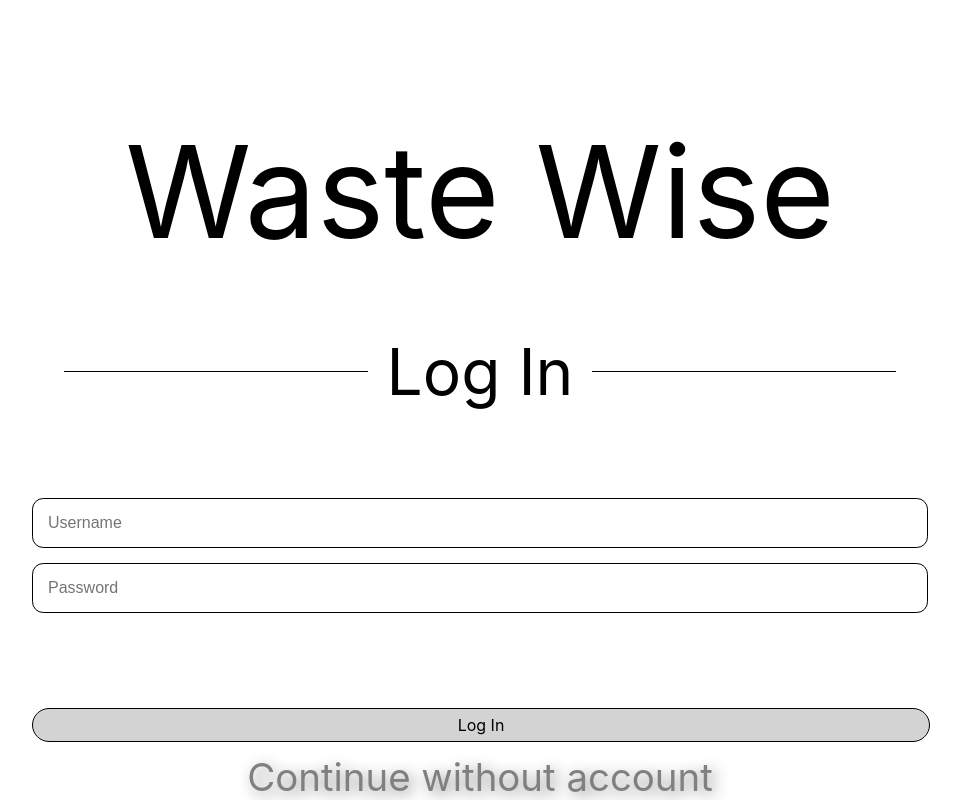
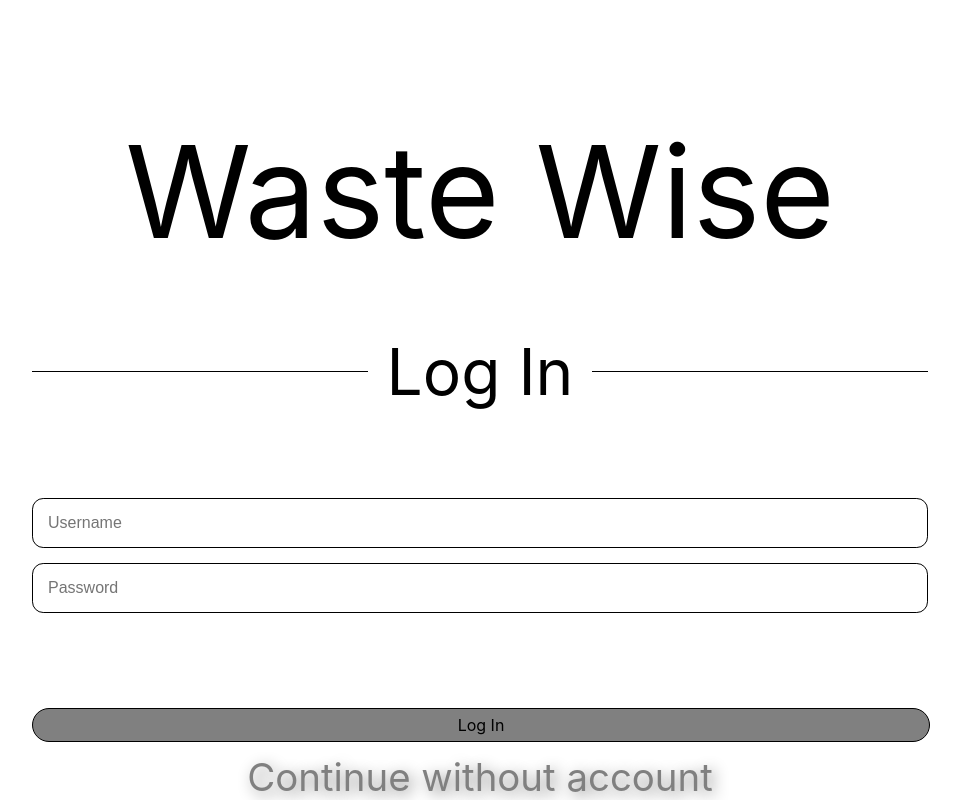
Before and after one commit to agiledev-students-fall2023/4-final-project-agile-architects-1, a React (Create React App) app in the folder front-end/: page /login in a window 1280 px wide. In both pictures the pointer is over the link "Log In". Shown: the part 116-916 px from the top of the page, without its empty margins (160-1121 px from the left). Built offline with nearby package versions, Linux system fonts and the light colour scheme.

Commit message:
fix hovering effect

```diff
--- a/front-end/src/routes/Login.css
+++ b/front-end/src/routes/Login.css
@@ -34,7 +34,7 @@
   text-align: center;
   margin-bottom: 1.5rem; /* Space below the title */
   margin-top: 23h;
-  width: 65vw;
+  width: 70vw;
 }
 
 .login-display .text-wrapper-wastewise {
@@ -94,9 +94,8 @@
   margin-top: 10vh;
 }
 
-
-button:hover {
-  background-color: grey; /* Slightly darker pink on hover */
+.login-button-login-page:hover {
+  background-color: grey;
 }
 
 .text-wrapper-continue-login {
--- a/front-end/src/routes/Register.css
+++ b/front-end/src/routes/Register.css
@@ -34,7 +34,7 @@
   text-align: center;
   margin-bottom: 1.5rem; /* Space below the title */
   margin-top: 23h;
-  width: 65vw;
+  width: 70vw;
 }
 
 .register-display .text-wrapper-wastewise {
@@ -94,10 +94,11 @@
   margin-top: 10vh;
 }
 
+.register-button-register-page:hover {
+  background-color: grey;
+}
 
-button:hover {
-  background-color: grey; /* Slightly darker pink on hover */
-}
+
 
 .text-wrapper-continue-register {
   display: block;
```
